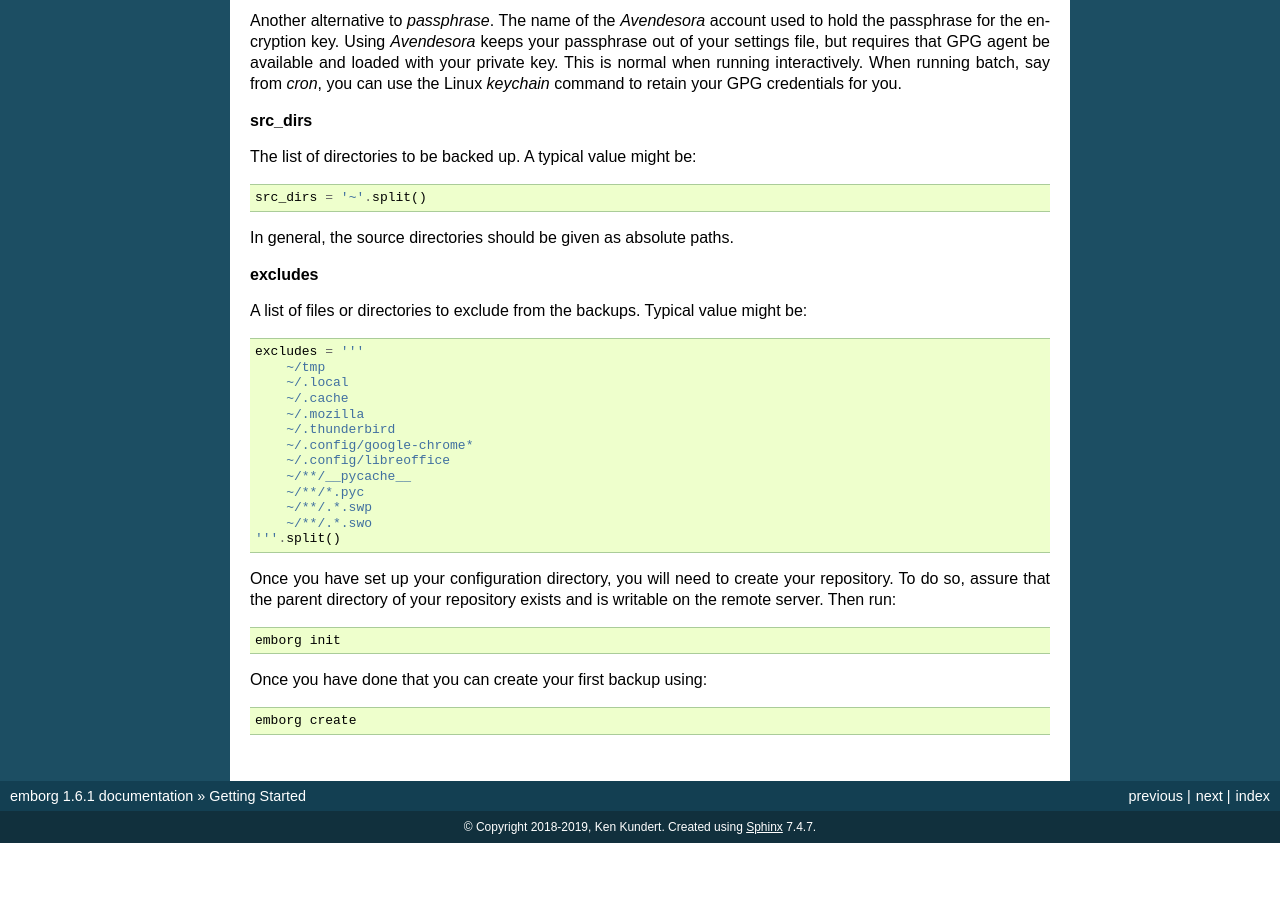
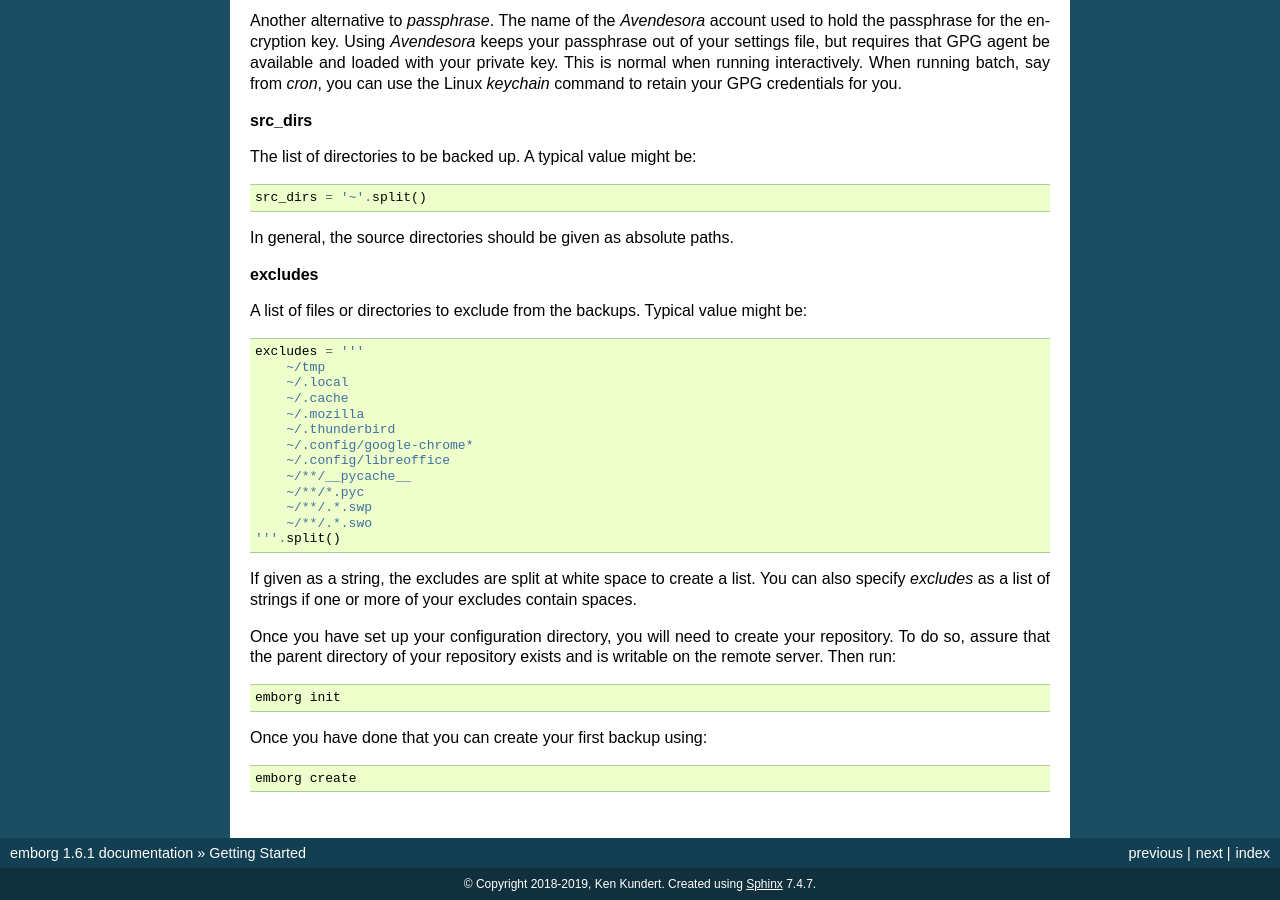
Before and after one commit to KenKundert/emborg, a Sphinx documentation site: the page built from doc/installing.rst, in a window 1280 px wide and 900 px high, scrolled down 2771 px. Built offline with Sphinx 7.4.7, drawn with Linux system fonts in a browser that asks for light colours; before the commit the page ends 3614 px from its top, so only the background shows below that.

Commit message:
Tweak the documentation a bit.

```diff
--- a/doc/installing.rst
+++ b/doc/installing.rst
@@ -206,6 +206,10 @@ be::
         ~/**/.*.swo
     '''.split()
 
+If given as a string, the excludes are split at white space to create a list.
+You can also specify *excludes* as a list of strings if one or more of your
+excludes contain spaces.
+
 
 Once you have set up your configuration directory, you will need to create your
 repository. To do so, assure that the parent directory of your repository exists
```
